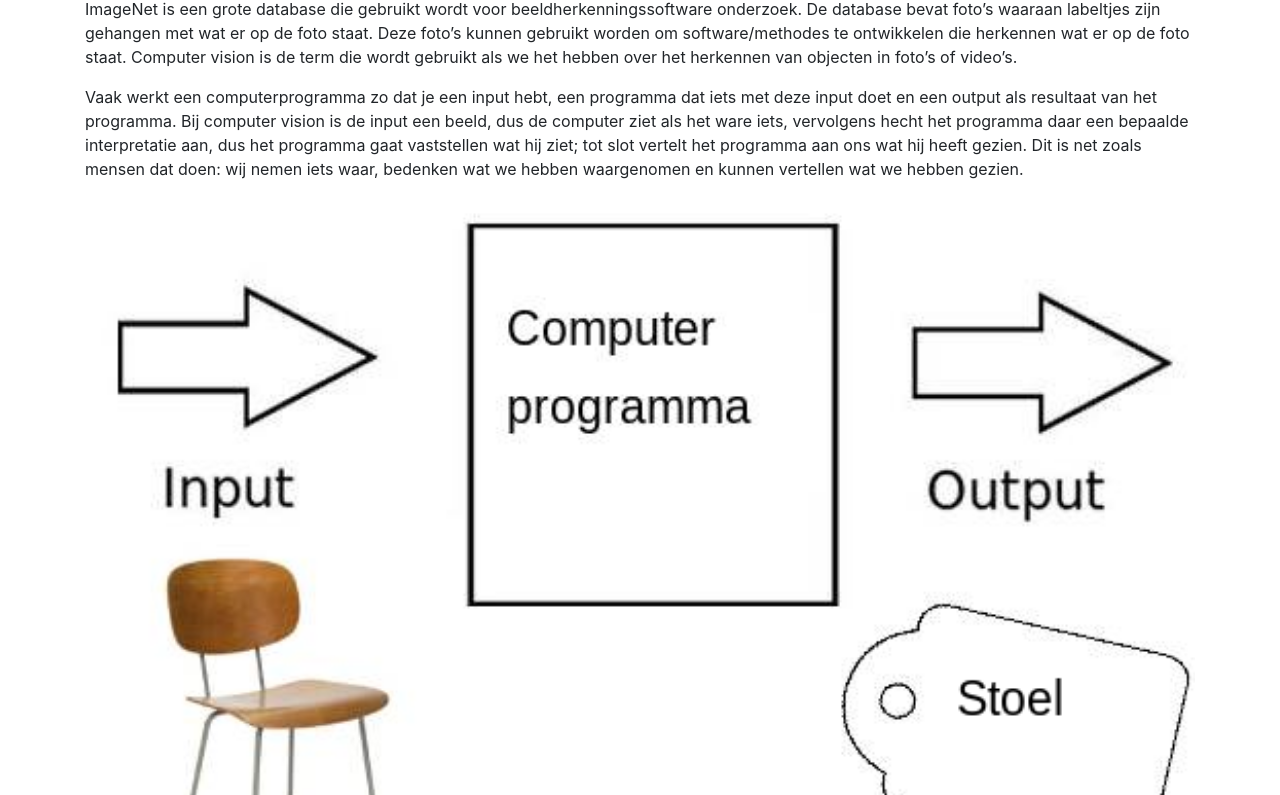
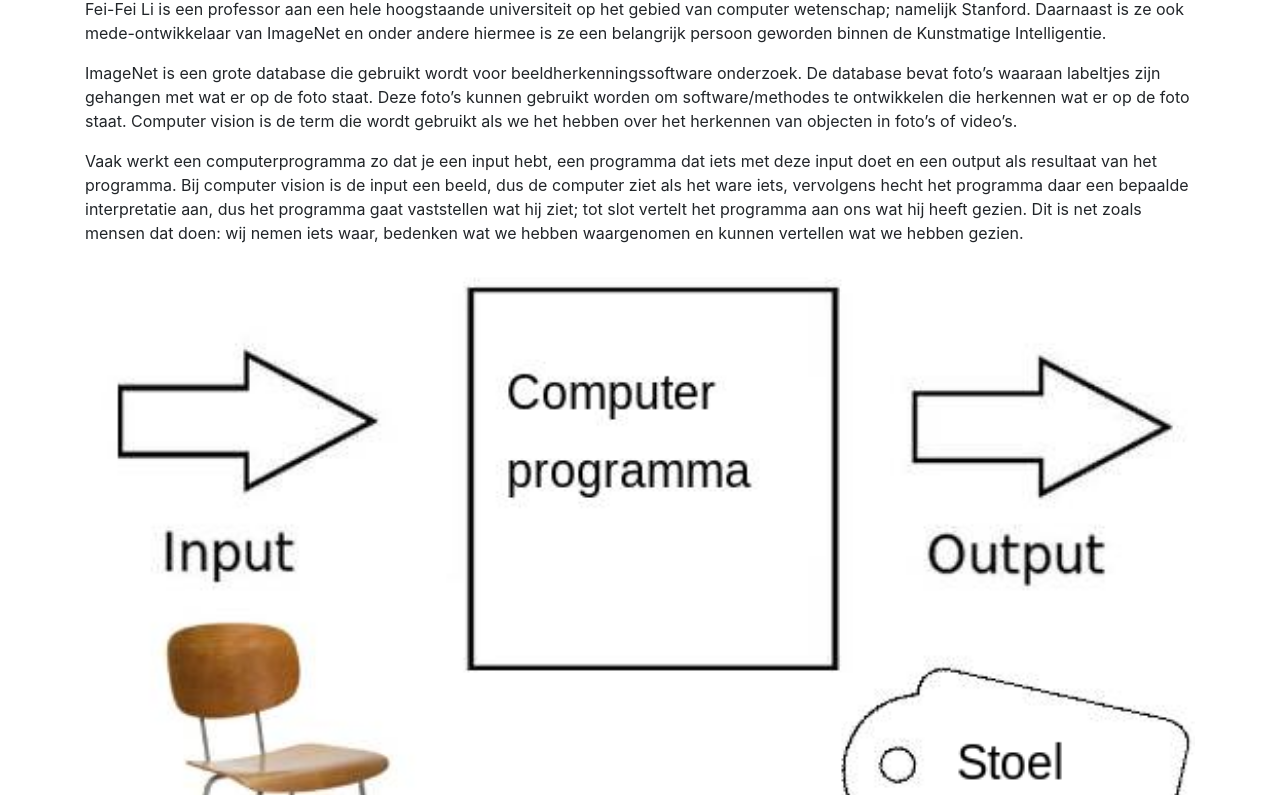
Before and after one commit to interxiondellgirlsday/girlsday2019, a plain HTML site: page studies3.html in a window 1280 px wide. Shown: the part 265-1060 px from the top of the page. Drawn offline with nearby package versions, Linux system fonts and the light colour scheme.

Commit message:
added pages

```diff
--- a/studies3.html
+++ b/studies3.html
@@ -23,6 +23,7 @@
     </div>
     <div class="container">
       <h2>ImageNet en Computer Vision</h2>
+<p>Fei-Fei Li is een professor aan een hele hoogstaande universiteit op het gebied van computer wetenschap; namelijk Stanford. Daarnaast is ze ook mede-ontwikkelaar van ImageNet en onder andere hiermee is ze een belangrijk persoon geworden binnen de Kunstmatige Intelligentie.</p>
 <p>ImageNet is een grote database die gebruikt wordt voor beeldherkenningssoftware onderzoek. De database bevat foto’s waaraan labeltjes zijn gehangen met wat er op de foto staat. Deze foto’s kunnen gebruikt worden om software/methodes te ontwikkelen die herkennen wat er op de foto staat. Computer vision is de term die wordt gebruikt als we het hebben over het herkennen van objecten in foto’s of video’s.</p>
 <p>Vaak werkt een computerprogramma zo dat je een input hebt, een programma dat iets met deze input doet en een output als resultaat van het programma. Bij computer vision is de input een beeld, dus de computer ziet als het ware iets, vervolgens hecht het programma daar een bepaalde interpretatie aan, dus het programma gaat vaststellen wat hij ziet; tot slot vertelt het programma aan ons wat hij heeft gezien. Dit is net zoals mensen dat doen: wij nemen iets waar, bedenken wat we hebben waargenomen en kunnen vertellen wat we hebben gezien.</p>
 <p><img src="../images/chair.png" alt="Het herkennen van een stoel"></p>
```
